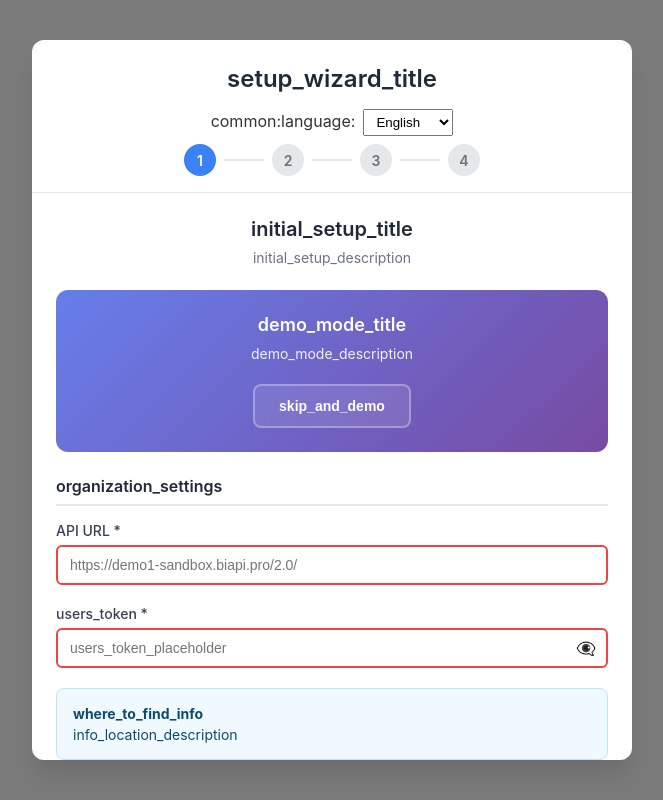
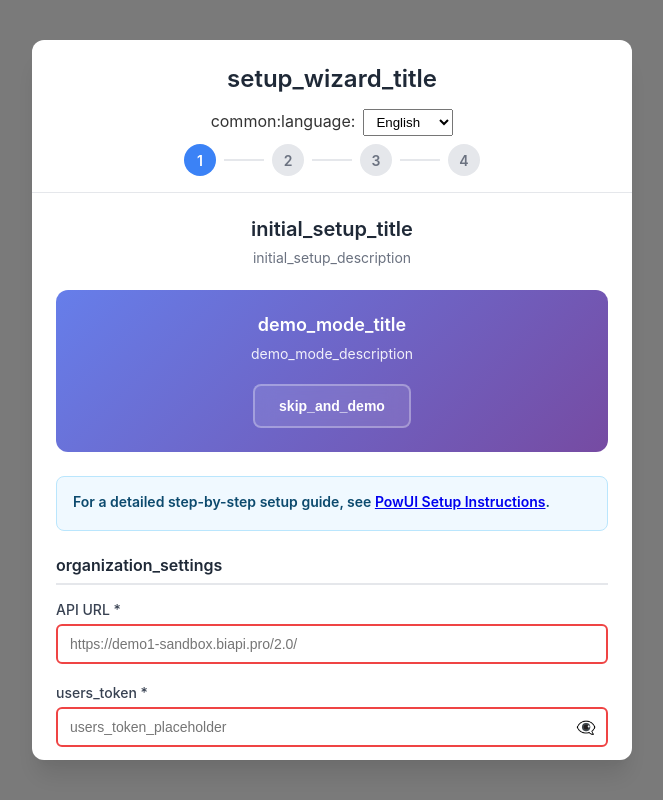
Before and after one commit to Mincka/PowUI, a React (Vite) app: page / in a window 1280 px wide. Shown: the whole page, without its empty margins (308-971 px from the left). Built offline with nearby package versions, Linux system fonts and the light colour scheme; the HTML template or start-up script is replaced by a standard one; what chartjs-plugin-datalabels would draw is missing.

Commit message:
feat: add link to detailed setup guide in InitialSetupWizard component for improved user assistance

```diff
--- a/src/components/InitialSetupWizard/InitialSetupWizard.tsx
+++ b/src/components/InitialSetupWizard/InitialSetupWizard.tsx
@@ -520,6 +520,7 @@ export const InitialSetupWizard: React.FC<InitialSetupWizardProps> = ({
 
   const renderBasicStep = () => (
     <div className={styles.step}>
+
       <div className={styles.stepHeader}>
         <h3>{t('initial_setup_title')}</h3>
         <p>{t('initial_setup_description')}</p>
@@ -542,6 +543,20 @@ export const InitialSetupWizard: React.FC<InitialSetupWizardProps> = ({
           </button>
         </div>
       )}
+
+    <div className={styles.infoBox} style={{ marginBottom: 16 }}>
+        <p>
+          For a detailed step-by-step setup guide, see&nbsp;
+          <a
+            href="https://github.com/Mincka/PowUI?tab=readme-ov-file#step-by-step-setup"
+            target="_blank"
+            rel="noopener noreferrer"
+          >
+            PowUI Setup Instructions
+          </a>
+          .
+        </p>
+      </div>
 
       {/* Organization-level settings */}
       <div className={styles.sectionHeader}>{t('organization_settings')}</div>
```
Also changed, not shown: 1 other file (tests, documents, lock files or other folders).
